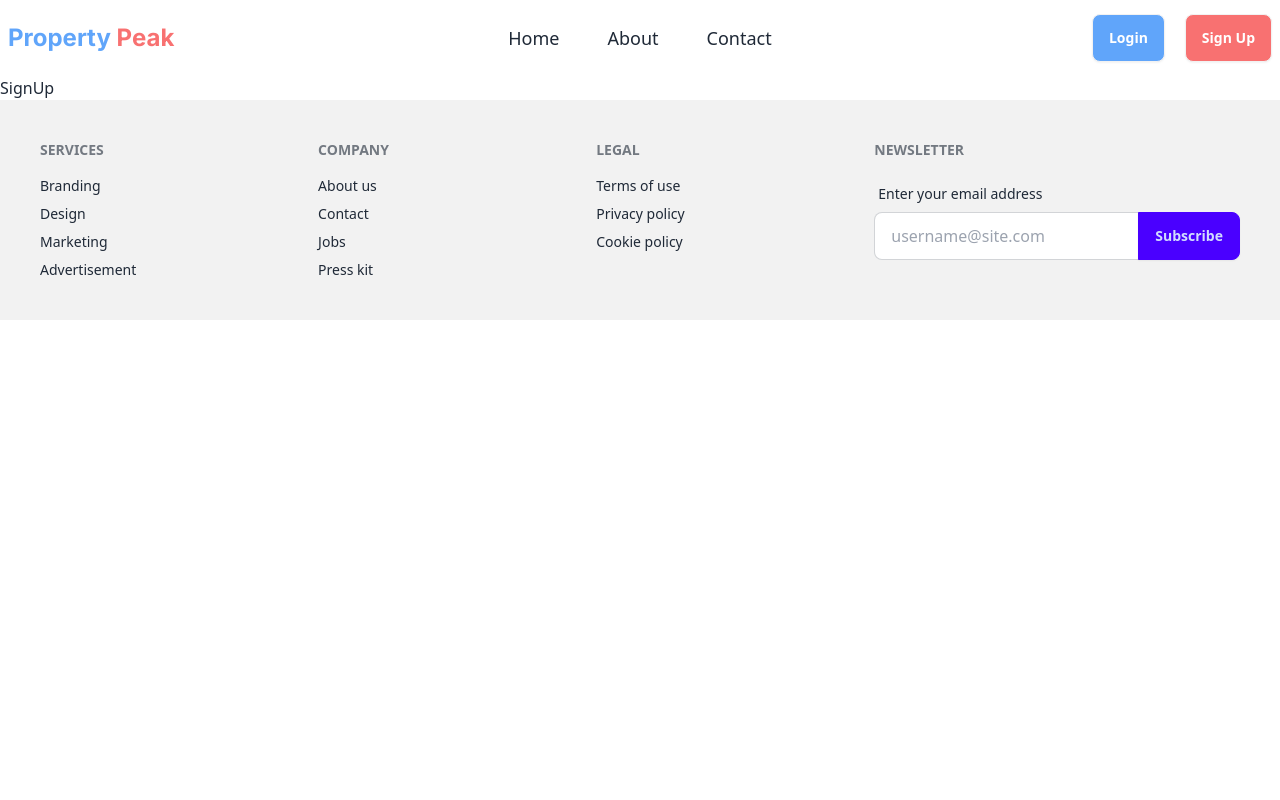
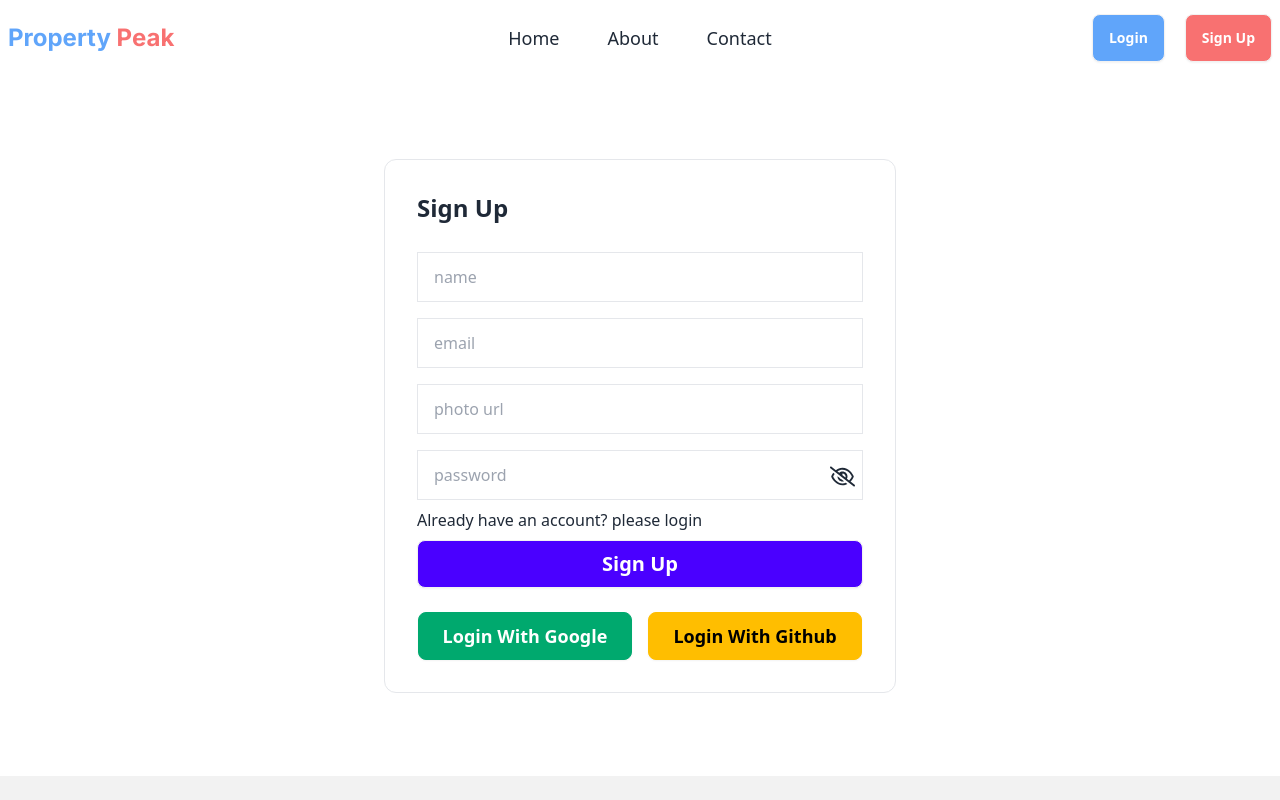
Before and after one commit to jakareya76/real-estate, a React (Vite) app: page /sign-up in a window 1280 px wide. Shown: the top 800 px of the page. Built offline with nearby package versions, Linux system fonts and the light colour scheme; no server answers.

Commit message:
create login and signup page

```diff
--- a/src/pages/Login.jsx
+++ b/src/pages/Login.jsx
@@ -1,5 +1,60 @@
+import { useState } from "react";
+import { FaRegEye, FaRegEyeSlash } from "react-icons/fa6";
+import { Link } from "react-router-dom";
+
 const Login = () => {
-  return <div>Login</div>;
+  const [showPassword, setShowPassword] = useState(false);
+
+  return (
+    <div className="container mx-auto">
+      <div className="w-full h-[calc(100vh-100px)] flex flex-col items-center justify-center">
+        <div className="w-full max-w-lg p-8 border rounded-xl">
+          <h2 className="mb-5 text-2xl font-bold">Login Now</h2>
+          <form>
+            <label htmlFor="email">
+              <input
+                type="email"
+                placeholder="email"
+                className="w-full px-4 py-3 my-2 border outline-none"
+              />
+            </label>
+            <label htmlFor="password" className="relative">
+              <input
+                type={`${showPassword ? "text" : "password"}`}
+                placeholder="password"
+                className="w-full px-4 py-3 my-2 border outline-none"
+              />
+              {showPassword ? (
+                <FaRegEye
+                  size={24}
+                  className="absolute top-0 cursor-pointer right-2"
+                  onClick={() => setShowPassword(!showPassword)}
+                />
+              ) : (
+                <FaRegEyeSlash
+                  size={25}
+                  className="absolute top-0 cursor-pointer right-2"
+                  onClick={() => setShowPassword(!showPassword)}
+                />
+              )}
+            </label>
+            <Link to="/sign-up">New here? Create an account</Link>
+            <button className="w-full my-2 text-xl text-white btn bg-primary hover:bg-blue-800">
+              Login
+            </button>
+          </form>
+          <div className="flex items-center justify-center gap-4 mt-4">
+            <button className="w-[48%] text-lg btn btn-success text-white">
+              Login With Google
+            </button>
+            <button className="w-[48%] text-lg btn btn-warning">
+              Login With Github
+            </button>
+          </div>
+        </div>
+      </div>
+    </div>
+  );
 };
 
 export default Login;
--- a/src/pages/SignUp.jsx
+++ b/src/pages/SignUp.jsx
@@ -1,5 +1,77 @@
+import { useState } from "react";
+import { FaRegEye, FaRegEyeSlash } from "react-icons/fa6";
+import { Link } from "react-router-dom";
+
 const SignUp = () => {
-  return <div>SignUp</div>;
+  const [showPassword, setShowPassword] = useState(false);
+  return (
+    <div className="container mx-auto">
+      <div className="w-full h-[calc(100vh-100px)] flex flex-col items-center justify-center">
+        <div className="w-full max-w-lg p-8 border rounded-xl">
+          <h2 className="mb-5 text-2xl font-bold">Sign Up</h2>
+          <form>
+            <label htmlFor="name">
+              <input
+                type="text"
+                placeholder="name"
+                className="w-full px-4 py-3 my-2 border outline-none"
+                required
+              />
+            </label>
+            <label htmlFor="email">
+              <input
+                type="email"
+                placeholder="email"
+                className="w-full px-4 py-3 my-2 border outline-none"
+                required
+              />
+            </label>
+            <label htmlFor="photo">
+              <input
+                type="text"
+                placeholder="photo url"
+                className="w-full px-4 py-3 my-2 border outline-none"
+                required
+              />
+            </label>
+            <label htmlFor="password" className="relative">
+              <input
+                type={`${showPassword ? "text" : "password"}`}
+                placeholder="password"
+                className="w-full px-4 py-3 my-2 border outline-none"
+                required
+              />
+              {showPassword ? (
+                <FaRegEye
+                  size={24}
+                  className="absolute top-0 cursor-pointer right-2"
+                  onClick={() => setShowPassword(!showPassword)}
+                />
+              ) : (
+                <FaRegEyeSlash
+                  size={25}
+                  className="absolute top-0 cursor-pointer right-2"
+                  onClick={() => setShowPassword(!showPassword)}
+                />
+              )}
+            </label>
+            <Link to="/login">Already have an account? please login</Link>
+            <button className="w-full my-2 text-xl text-white btn bg-primary hover:bg-blue-800">
+              Sign Up
+            </button>
+          </form>
+          <div className="flex items-center justify-center gap-4 mt-4">
+            <button className="w-[48%] text-lg btn btn-success text-white">
+              Login With Google
+            </button>
+            <button className="w-[48%] text-lg btn btn-warning">
+              Login With Github
+            </button>
+          </div>
+        </div>
+      </div>
+    </div>
+  );
 };
 
 export default SignUp;
```
